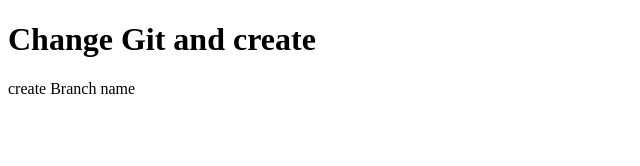
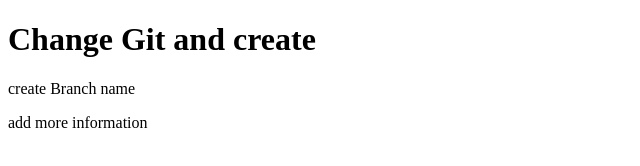
Before and after one commit to mintmintonline/Git-change-tutorial, a plain HTML site: page index.html in a window 1280 px wide. Shown: the whole page, without its empty margins (0-640 px from the left). Drawn offline with Linux system fonts and the light colour scheme.

Commit message:
add span

```diff
--- a/index.html
+++ b/index.html
@@ -11,6 +11,7 @@
     <body>
         <h1>Change Git and create</h1>
         <p> create Branch name</p>
+        <span> add more information</span>
     </body>
 
 </html>
```
